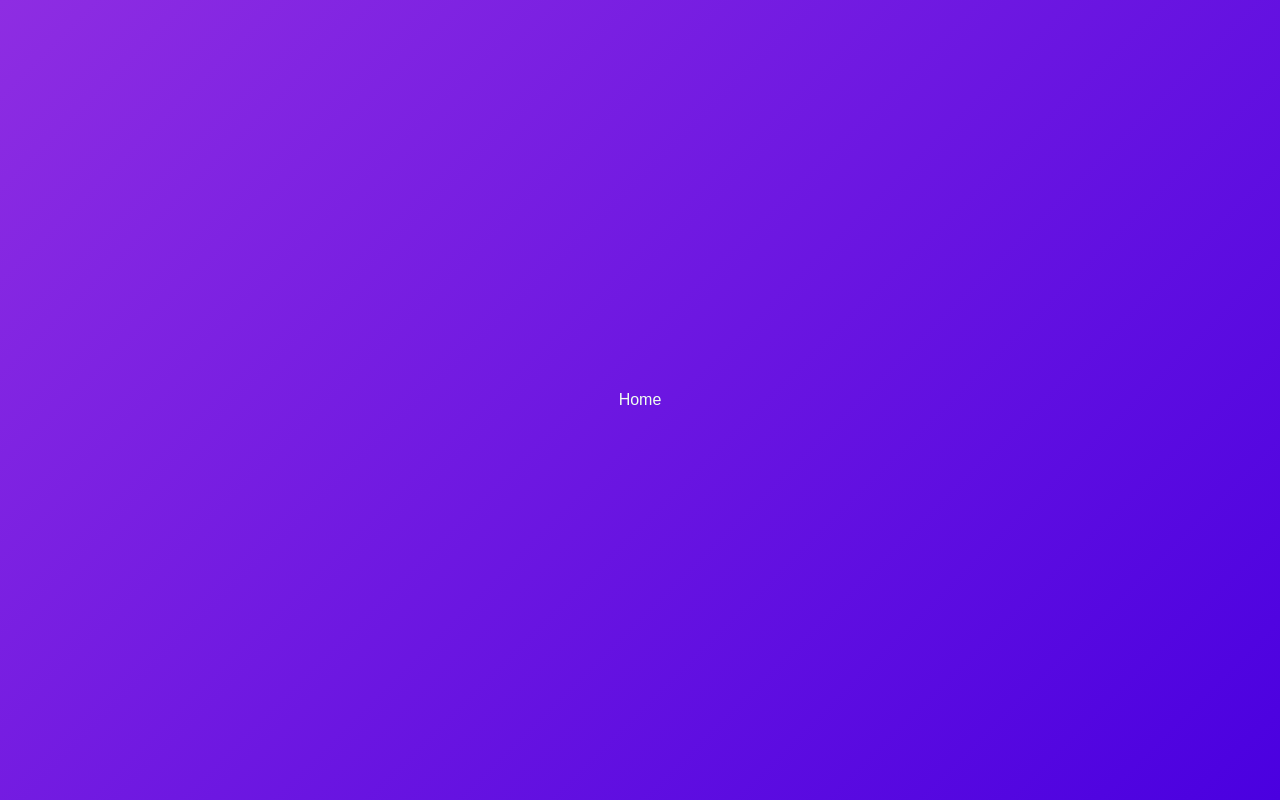
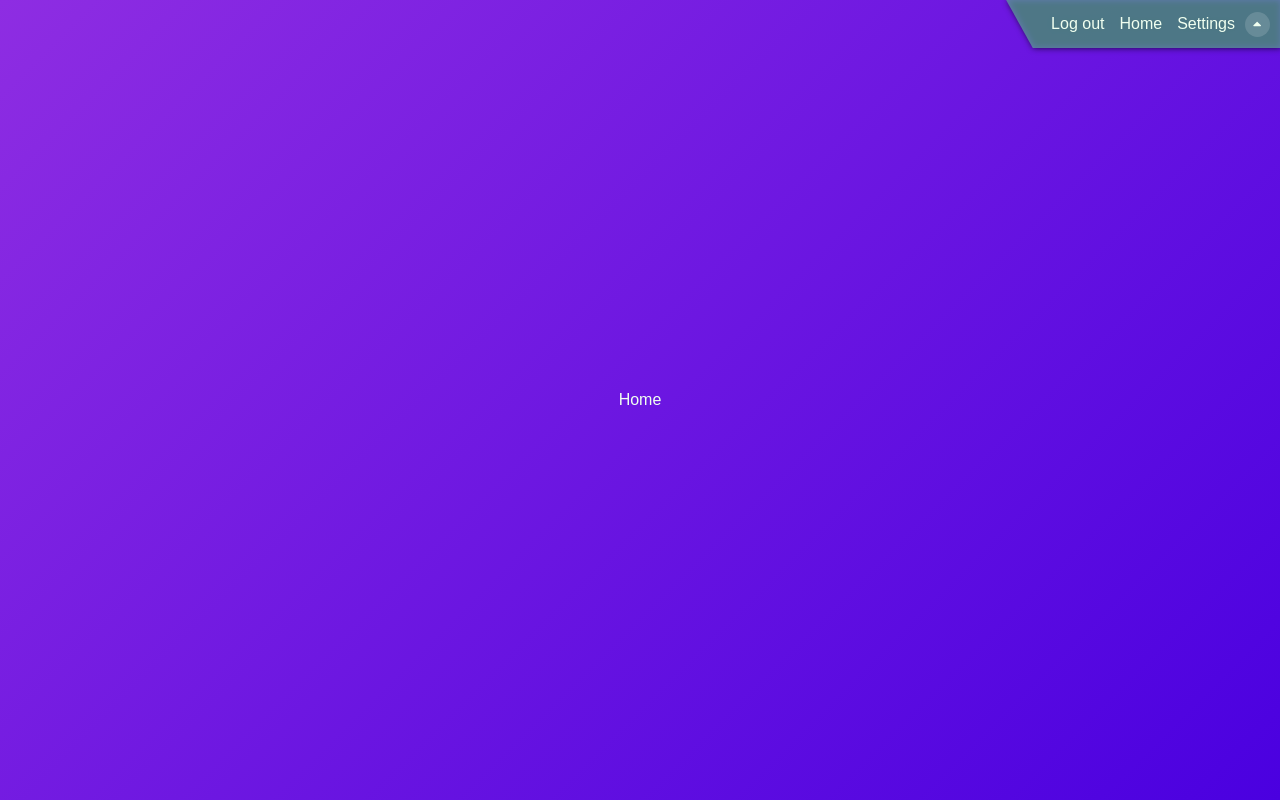
Before and after one commit to krushilnaik/healthcare-llc, a React (Create React App) app in the folder client/: page / in a window 1280 px wide. Built offline with nearby package versions, Linux system fonts and the light colour scheme.

Commit message:
Begin working on site navigation

```diff
--- a/client/package.json
+++ b/client/package.json
@@ -6,6 +6,9 @@
 	"main": "index.js",
 	"proxy": "https://localhost:3000",
 	"dependencies": {
+		"@fortawesome/fontawesome-svg-core": "^1.2.35",
+		"@fortawesome/free-solid-svg-icons": "^5.15.3",
+		"@fortawesome/react-fontawesome": "^0.1.14",
 		"axios": "^0.21.1",
 		"dotenv": "^9.0.0",
 		"gh-pages": "^3.1.0",
--- /dev/null
+++ b/client/src/components/Header.jsx
@@ -0,0 +1,52 @@
+import React, { Fragment } from "react";
+import { Link } from "react-router-dom";
+import { FontAwesomeIcon } from "@fortawesome/react-fontawesome";
+import { faCaretUp } from "@fortawesome/free-solid-svg-icons";
+
+import "./scss/Header.scss";
+
+/**
+ *
+ * @param {{
+ * 	toggleHeaderFooter: React.MouseEventHandler<HTMLButtonElement>
+ * 	isVisible: boolean
+ * }} props
+ * @returns
+ */
+function Header(props) {
+	/**
+	 * @type {React.CSSProperties}
+	 */
+	const visible = { transform: "translateY(0)", opacity: "100%" };
+
+	/**
+	 * @type {React.CSSProperties}
+	 */
+	const invisible = { transform: "translateY(-100%)", opacity: "0" };
+
+	return (
+		<Fragment>
+			<header style={props.isVisible ? visible : invisible}>
+				<nav>
+					<ul>
+						<li>
+							<Link to='/sign_in'>Log out</Link>
+						</li>
+						<li>
+							<Link to='/'>Home</Link>
+						</li>
+						<li>
+							<Link to='/settings'>Settings</Link>
+						</li>
+					</ul>
+				</nav>
+			</header>
+
+			<button className={`toggle ${!props.isVisible ? "minimized" : ""}`} onClick={props.toggleHeaderFooter}>
+				<FontAwesomeIcon icon={faCaretUp} />
+			</button>
+		</Fragment>
+	);
+}
+
+export default Header;
--- /dev/null
+++ b/client/src/components/scss/Header.scss
@@ -0,0 +1,62 @@
+header {
+	position: absolute;
+	margin-left: auto;
+	width: 100%;
+	display: grid;
+	justify-content: end;
+	transition: 200ms;
+
+	nav {
+		filter: drop-shadow(1px 0 3px black);
+
+		ul {
+			padding: 15px 45px;
+			background-color: rgba($color: cadetblue, $alpha: 0.75);
+			clip-path: polygon(0 0, 105% 0, 105% 105%, 1.75em 105%);
+			display: flex;
+			flex-direction: row;
+			gap: 15px;
+
+			li {
+				list-style-type: none;
+
+				a {
+					text-decoration: none;
+					transition: 200ms;
+
+					&:hover {
+						color: lightgreen;
+					}
+				}
+			}
+		}
+	}
+}
+
+.toggle {
+	padding: 5px;
+	border-radius: 50%;
+	width: 25px;
+	height: 25px;
+	border: none;
+	background-color: rgba($color: white, $alpha: 0.15);
+	transition: transform 300ms;
+	transform: rotate(0deg);
+	position: absolute;
+	right: 10px;
+	top: 12px;
+
+	&:hover {
+		cursor: pointer;
+	}
+
+	&.minimized {
+		transform: rotate(180deg);
+	}
+
+	svg {
+		path {
+			fill: honeydew;
+		}
+	}
+}
--- a/client/src/pages/Home.jsx
+++ b/client/src/pages/Home.jsx
@@ -1,12 +1,24 @@
-import React from "react";
+import React, { Fragment, useState } from "react";
+import Header from "../components/Header";
 
 import "./scss/Home.scss";
 
 function Home() {
+	const [fullscreen, setFullscreen] = useState(false);
+
 	return (
-		<main id='home'>
-			<div>Home</div>
-		</main>
+		<Fragment>
+			<Header
+				isVisible={!fullscreen}
+				toggleHeaderFooter={() => {
+					setFullscreen(!fullscreen);
+				}}
+			/>
+
+			<main id='home'>
+				<div>Home</div>
+			</main>
+		</Fragment>
 	);
 }
 
```
Also changed, not shown: 2 other files (tests, documents, lock files or other folders).
